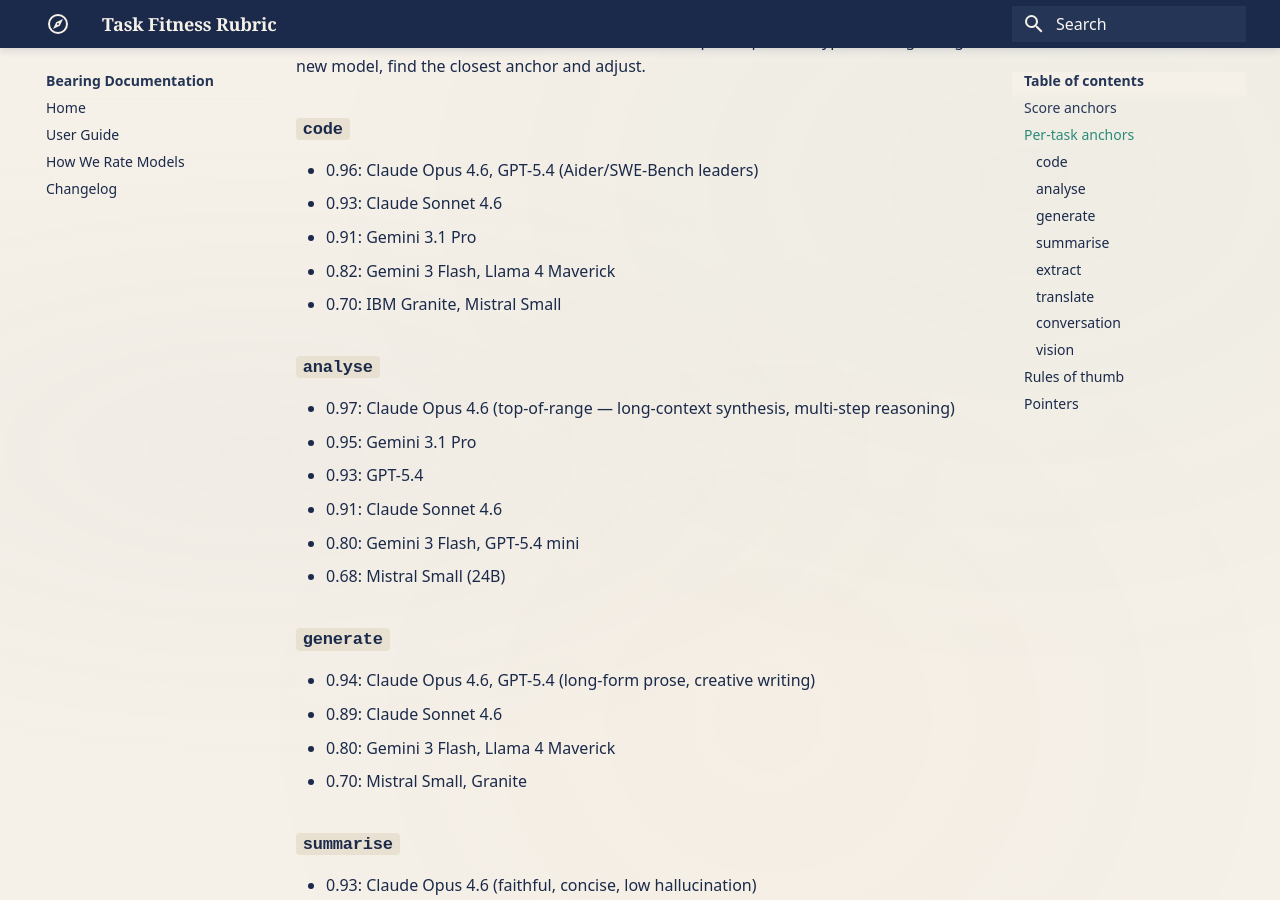
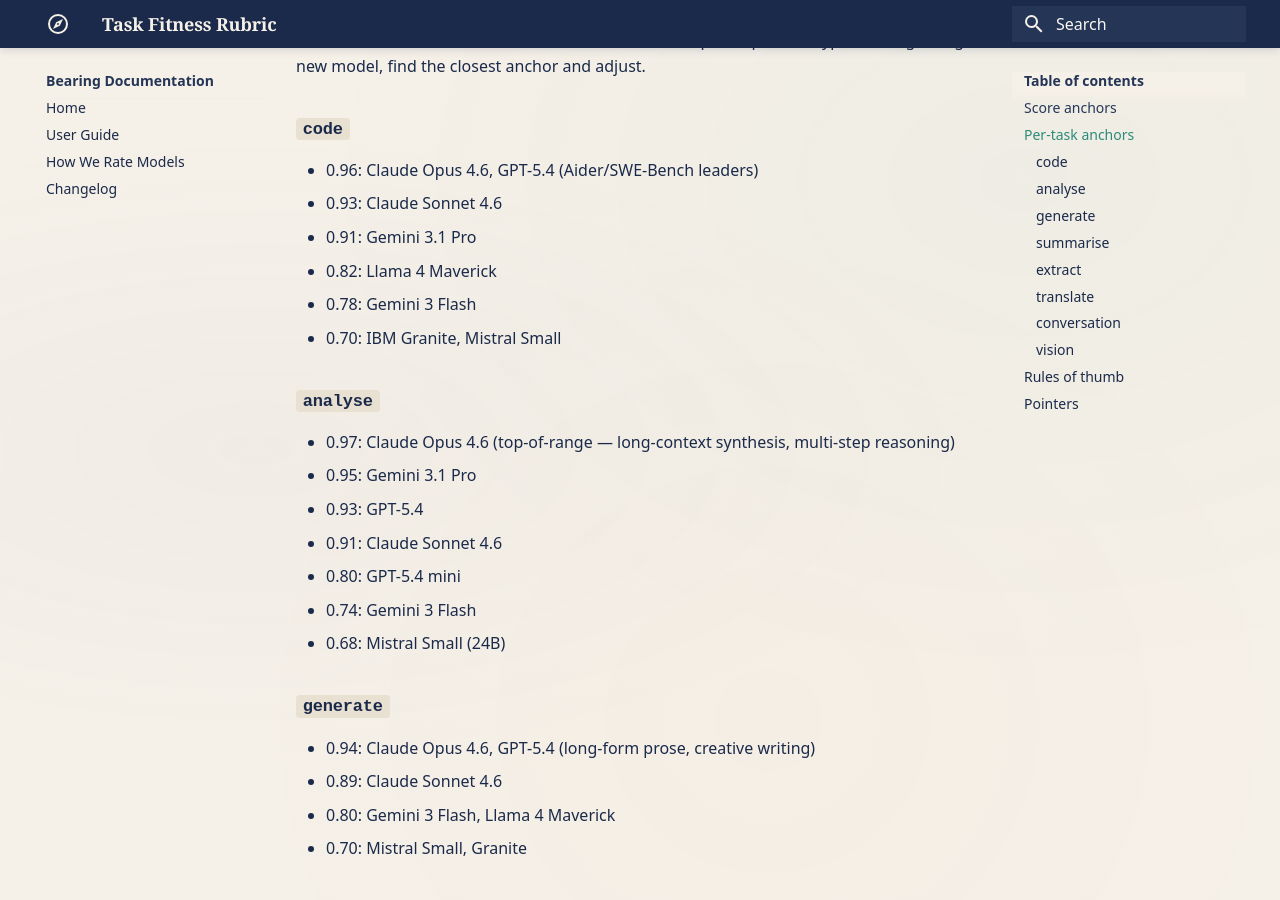
Before and after one commit to tomcwxyz/bearing, an MkDocs documentation site: the page built from docs/scoring/task-fitness-rubric.md, in a window 1280 px wide and 900 px high, scrolled down 868 px. Built offline with MkDocs 1.6.1 and Material for MkDocs 9.7.7, drawn with Linux system fonts in a browser that asks for light colours.

Commit message:
feat(scoring): strengthen cost compression and lower Gemini Flash TF to surface flagships

```diff
--- a/docs/scoring/task-fitness-rubric.md
+++ b/docs/scoring/task-fitness-rubric.md
@@ -21,7 +21,8 @@
 - 0.96: Claude Opus 4.6, GPT-5.4 (Aider/SWE-Bench leaders)
 - 0.93: Claude Sonnet 4.6
 - 0.91: Gemini 3.1 Pro
-- 0.82: Gemini 3 Flash, Llama 4 Maverick
+- 0.82: Llama 4 Maverick
+- 0.78: Gemini 3 Flash
 - 0.70: IBM Granite, Mistral Small
 
 ### `analyse`
@@ -29,7 +30,8 @@
 - 0.95: Gemini 3.1 Pro
 - 0.93: GPT-5.4
 - 0.91: Claude Sonnet 4.6
-- 0.80: Gemini 3 Flash, GPT-5.4 mini
+- 0.80: GPT-5.4 mini
+- 0.74: Gemini 3 Flash
 - 0.68: Mistral Small (24B)
 
 ### `generate`
```
Also changed, not shown: 4 other files.
